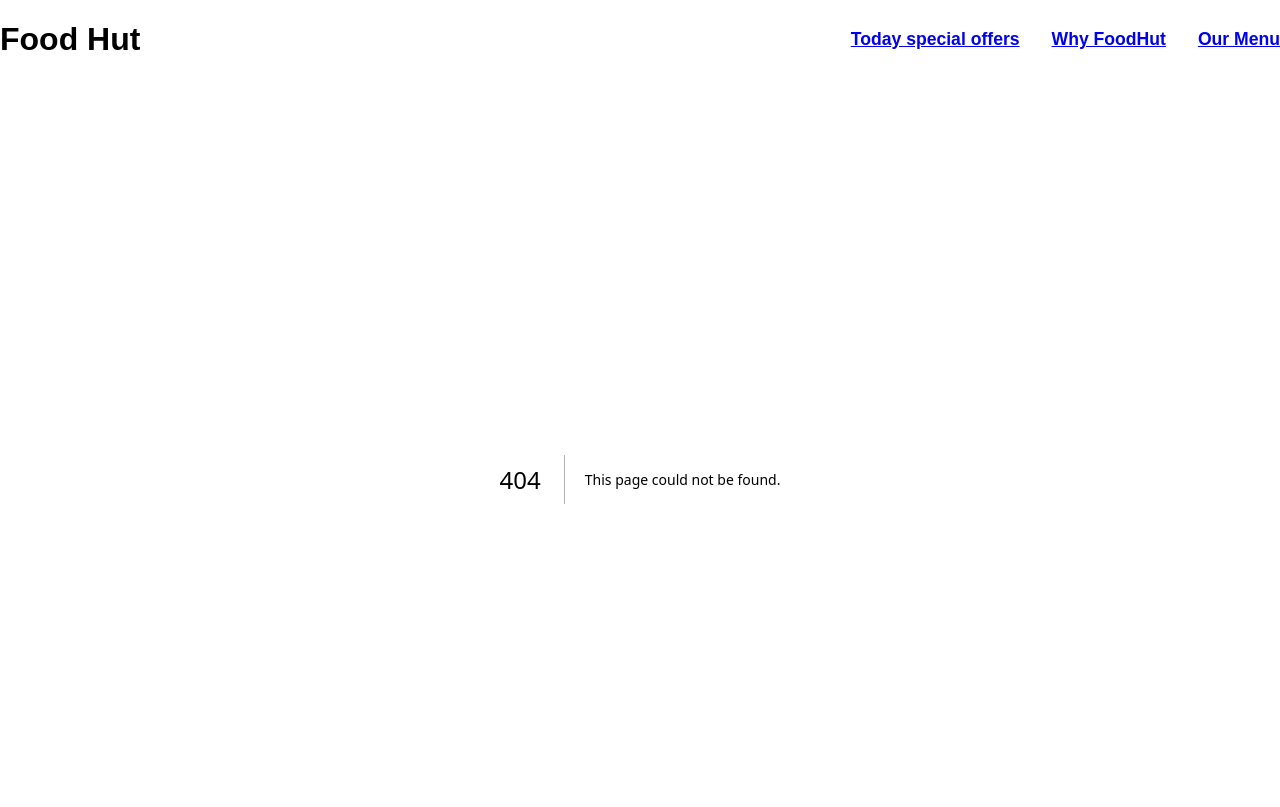
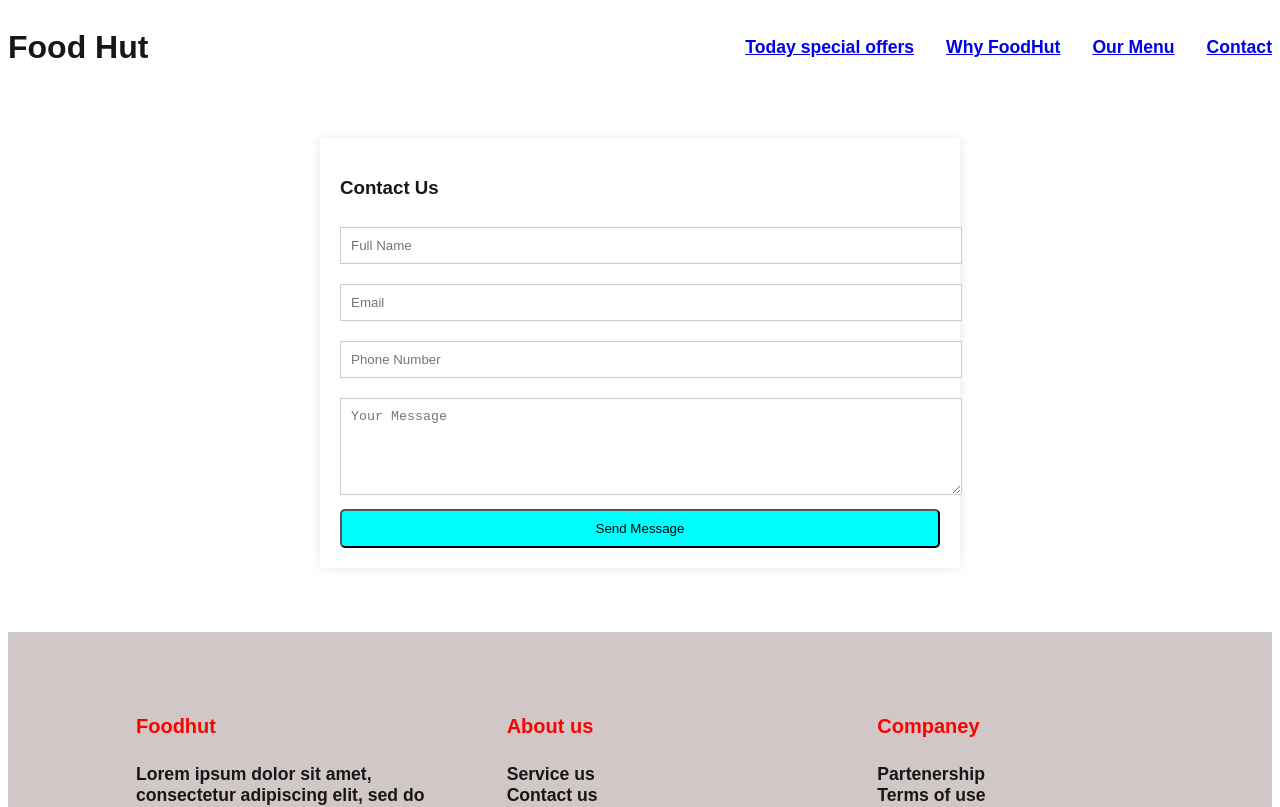
Before and after one commit to AliAkbarBrohiWebDeveloper/multi-page-website-custom-css, a Next.js app: page /contact in a window 1280 px wide. Before the commit this address had no page. Shown: the top 807 px of the page. Built offline with nearby package versions, Linux system fonts and the light colour scheme.

Commit message:
changes project

```diff
--- /dev/null
+++ b/src/app/contact/page.tsx
@@ -0,0 +1,27 @@
+import React from 'react'
+import "@/styles/contact.css"
+
+const Contact = () => {
+  return (
+    <div>
+<section className='contact-section'>
+
+<h3>Contact Us</h3>
+<form action="">
+<input type="text" placeholder='Full Name' required/>
+<input type="email" placeholder='Email' required />
+<input type="text"  placeholder='Phone Number' required/>
+<textarea placeholder='Your Message' rows={5} className='textarea-section'></textarea>
+<button>Send Message</button>
+
+
+</form>
+
+</section>
+
+
+    </div>
+  )
+}
+
+export default Contact
--- a/src/components/widjets/header.tsx
+++ b/src/components/widjets/header.tsx
@@ -41,6 +41,7 @@ const toggleMenu=()=>{
 
 
     </Link>
+    <Link href={'/contact'}> Contact</Link>
 
   </li>
   </ul>
@@ -67,6 +68,7 @@ const toggleMenu=()=>{
 
 
  <Link href={'Menu'} onClick={toggleMenu}> OUR MENU</Link>
+ <Link href={'contact'} onClick={toggleMenu}> CONTACT</Link>
 
  </li>
 
--- a/src/components/widjets/special.tsx
+++ b/src/components/widjets/special.tsx
@@ -49,8 +49,8 @@ const Special = () => {
 
 <div className='special-section'>
 
-<h3>Today special offers</h3>
-<p>Lorem Ipsum is simply dummy text of the printing and typesetting industry.</p>
+<h3>Today Special Offers</h3>
+
 
 </div>
 <div className='special-images'>
--- a/src/styles/about.css
+++ b/src/styles/about.css
@@ -1,6 +1,7 @@
 .about-section{
 
 margin-top: 4rem;
+margin: 20px 30px;
 
 }
 .about-heading{
--- /dev/null
+++ b/src/styles/contact.css
@@ -0,0 +1,26 @@
+.contact-section{
+    max-width: 600px;
+    margin: 50px auto;
+    padding: 20px;
+    background-color: white;
+    box-shadow: 0 0 10px rgba(0, 0, 0, 0.1)
+}
+.contact-section input,
+.contact-section textarea{
+    width: 100%;
+    padding: 10px;
+    margin: 10px 0;
+    border: 1px solid #ccc;
+}
+.contact-section button{
+    padding: 10px 20px;
+    background-color: aqua;
+
+    border-radius: 5px;
+    cursor: pointer;
+    width: 100%;
+}
+.contact-section button:hover{
+    background-color: red;
+    color: white;
+}
--- a/src/styles/header.css
+++ b/src/styles/header.css
@@ -33,13 +33,15 @@ flex-direction: column;
     width: 250px;
     text-align: center;
     margin-top: 2rem;
+    border-radius: 5px;
+    margin-right: 230px;
 
 }
 
 .navbar-menu-icon{
     display: block;
     cursor: pointer;
-    margin-left: 400px;
+    margin-left: 300px;
 
 
 
@@ -50,6 +52,7 @@ ul li{
     font-size: 1.1rem;
     font-weight: bold;
     text-decoration: none;
+
 
 }
 
--- a/src/styles/special.css
+++ b/src/styles/special.css
@@ -90,6 +90,7 @@ margin-top: 1rem;
     align-items: center;
     margin-left: 4.5rem;
     margin-right: 4.5rem;
+    cursor: pointer;
 }
 
 @media(min-width:768px){
```
Also changed, not shown: src/app/Menu/page.tsx (+7 -6 lines), src/styles/menu.css (+33 -8 lines).
